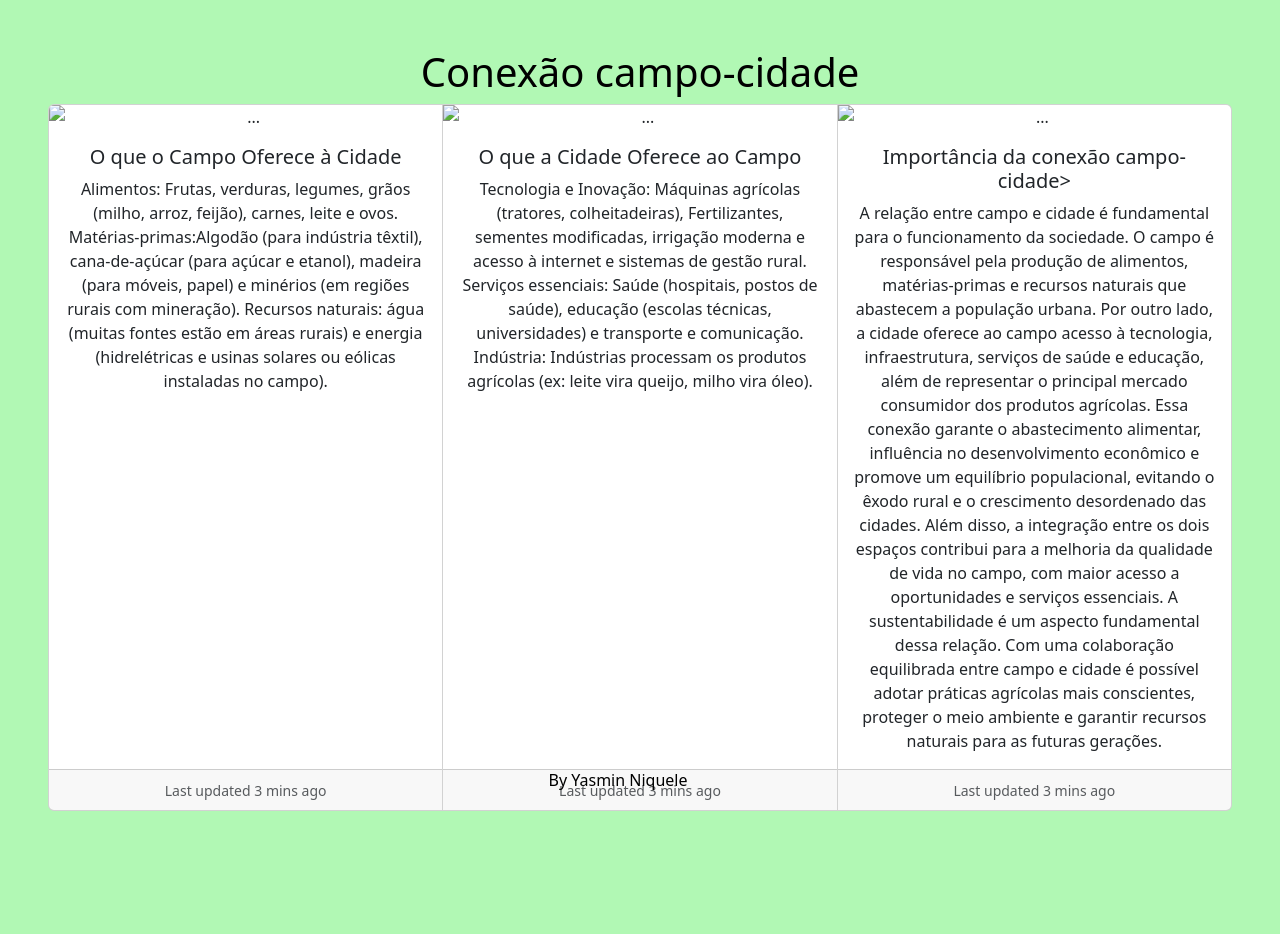
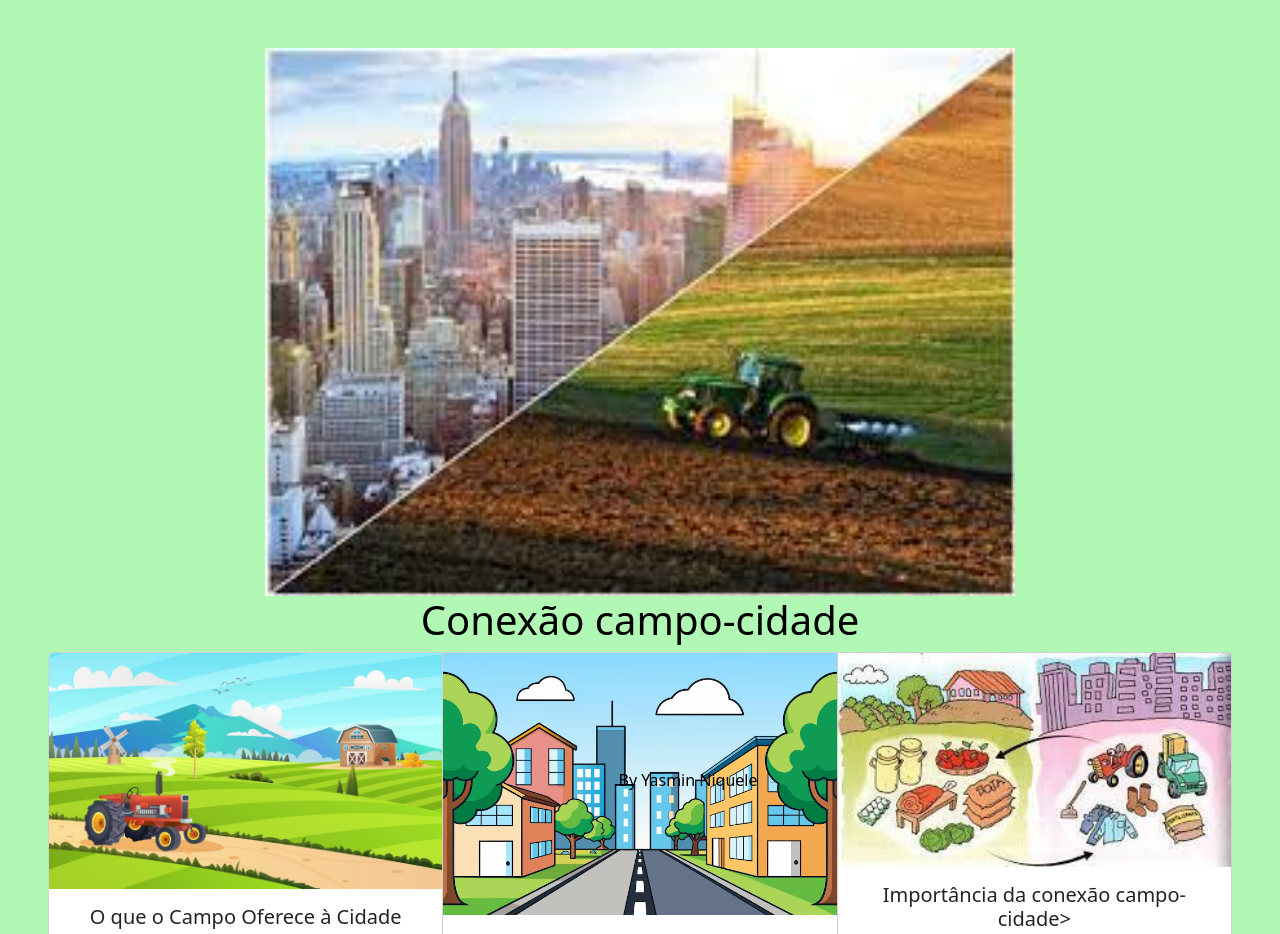
Before and after one commit to yasniquele/Agrinho-Yasmin.Niquele, a plain HTML site: page index.html in a window 1280 px wide. Shown: the top 934 px of the page. Before the commit the page ends 859 px from the top, so only its background shows below. Drawn offline with nearby package versions, Linux system fonts and the light colour scheme.

Commit message:
Adicionando as imagens e mudei o footer

```diff
--- a/index.html
+++ b/index.html
@@ -9,6 +9,8 @@
 </head>
 <body class="p-5 text-center">
 <header>
+<img src="img/campo-cidade.jpg" class="card-img-top" alt="Foto inicial" style="width: 750px; height: auto;">
+
     <h1>
         Conexão campo-cidade
     </h1>
@@ -20,7 +22,7 @@
 
   <div class="card-group">
   <div class="card">
-    <img src="..." class="card-img-top" alt="...">
+    <img src="img/campo.jpg" class="card-img-top" alt="Campo">
     <div class="card-body">
       <h5 class="card-title">O que o Campo Oferece à Cidade</h5>
       <p class="card-text">Alimentos: Frutas, verduras, legumes, grãos (milho, arroz, feijão), carnes, leite e ovos.
@@ -32,7 +34,7 @@ Recursos naturais: água (muitas fontes estão em áreas rurais) e energia (hidr
     </div>
   </div>
   <div class="card">
-    <img src="..." class="card-img-top" alt="...">
+    <img src="img/cidade.avif" class="card-img-top" alt="Foto cidade">
     <div class="card-body">
       <h5 class="card-title">O que a Cidade Oferece ao Campo</h5>
       <p class="card-text">Tecnologia e Inovação: Máquinas agrícolas (tratores, colheitadeiras), Fertilizantes, sementes modificadas, irrigação moderna e acesso à internet e sistemas de gestão rural.
@@ -44,7 +46,7 @@ Indústria: Indústrias processam os produtos agrícolas (ex: leite vira queijo,
     </div>
   </div>
   <div class="card">
-    <img src="..." class="card-img-top" alt="...">
+    <img src="img/campo-cidade2.jpg"card-img-top" alt="Foto campo-cidade2">
     <div class="card-body">
       <h5 class="card-title">Importância da conexão campo-cidade>
       </campo-cidadsd></h5>
@@ -60,8 +62,11 @@ Indústria: Indústrias processam os produtos agrícolas (ex: leite vira queijo,
 </div>
 
 </main>
-    <footer class="container mt-5">
-    <p>By Yasmin Niquele</p>
-  </footer>
+ <footer style="width: 100%; text-align: center; margin-top: 3rem;">
+  <p>By Yasmin Niquele</p>
+</footer>
+
+
+
 
 </html>
```
Also changed, not shown: img/campo-cidade.jpg (added), img/campo-cidade2.jpg (added), img/campo.jpg (added), img/cidade.avif (added).
